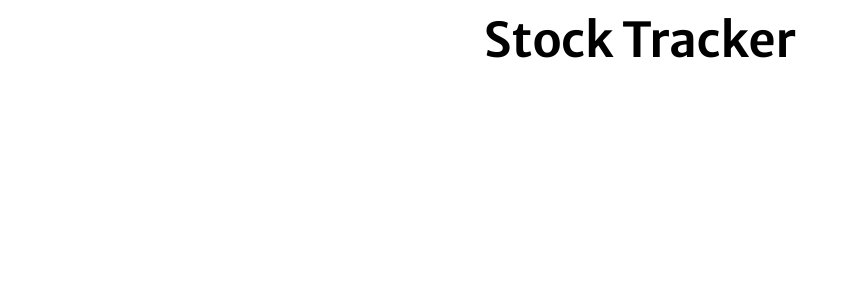
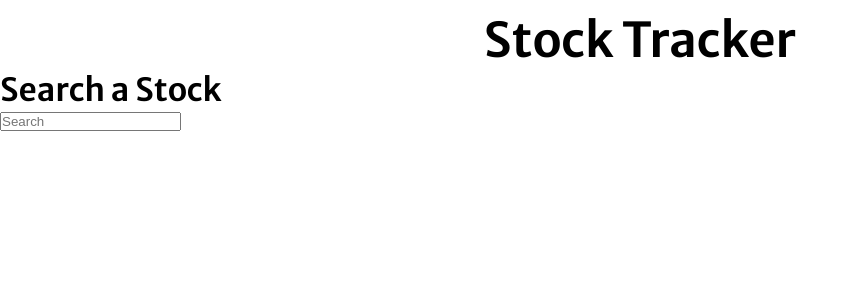
Before and after one commit to BrandonHart1/react-stock-tracker, a React (Create React App) app: page / in a window 1280 px wide. Shown: the top 300 px of the page, without its empty margins (0-859 px from the left). Built offline with nearby package versions, Linux system fonts and the light colour scheme; no server answers; a web font is replaced by a local one.

Commit message:
Added HomeScreen and stock component

```diff
--- a/src/components/HomeScreen.js
+++ b/src/components/HomeScreen.js
@@ -16,7 +16,7 @@ const options = {
 };
 
 const HomeScreen = () => {
-  const [stockQuotes, setStockQuotes] = useState();
+  const [stockQuotes, setStockQuotes] = useState([]);
   useEffect(() => {
     axios
       .request(options)
@@ -25,6 +25,7 @@ const HomeScreen = () => {
       })
       .catch(function (error) {
         console.error(error);
+        console.log(error);
       });
   }, []);
 
@@ -33,6 +34,12 @@ const HomeScreen = () => {
       <div className='title'>
         <h1>Stock Tracker</h1>
       </div>
+      <div className='stock-quote-search'>
+        <h1 className='stock-text'>Search a Stock</h1>
+        <form>
+          <input type='text' placeholder='Search' className='stock-input' />
+        </form>
+      </div>
     </div>
   );
 };
```
Also changed, not shown: src/components/Stock.js (added).
